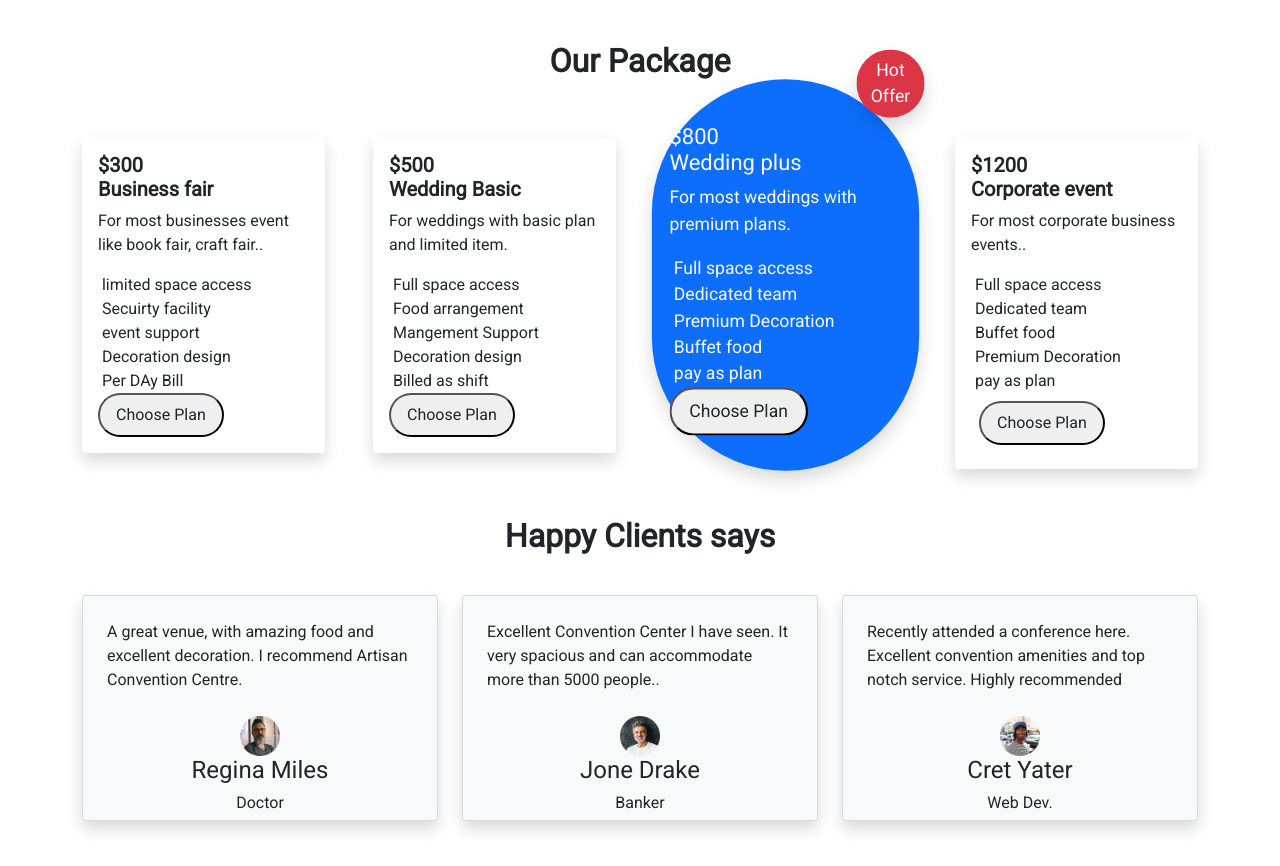
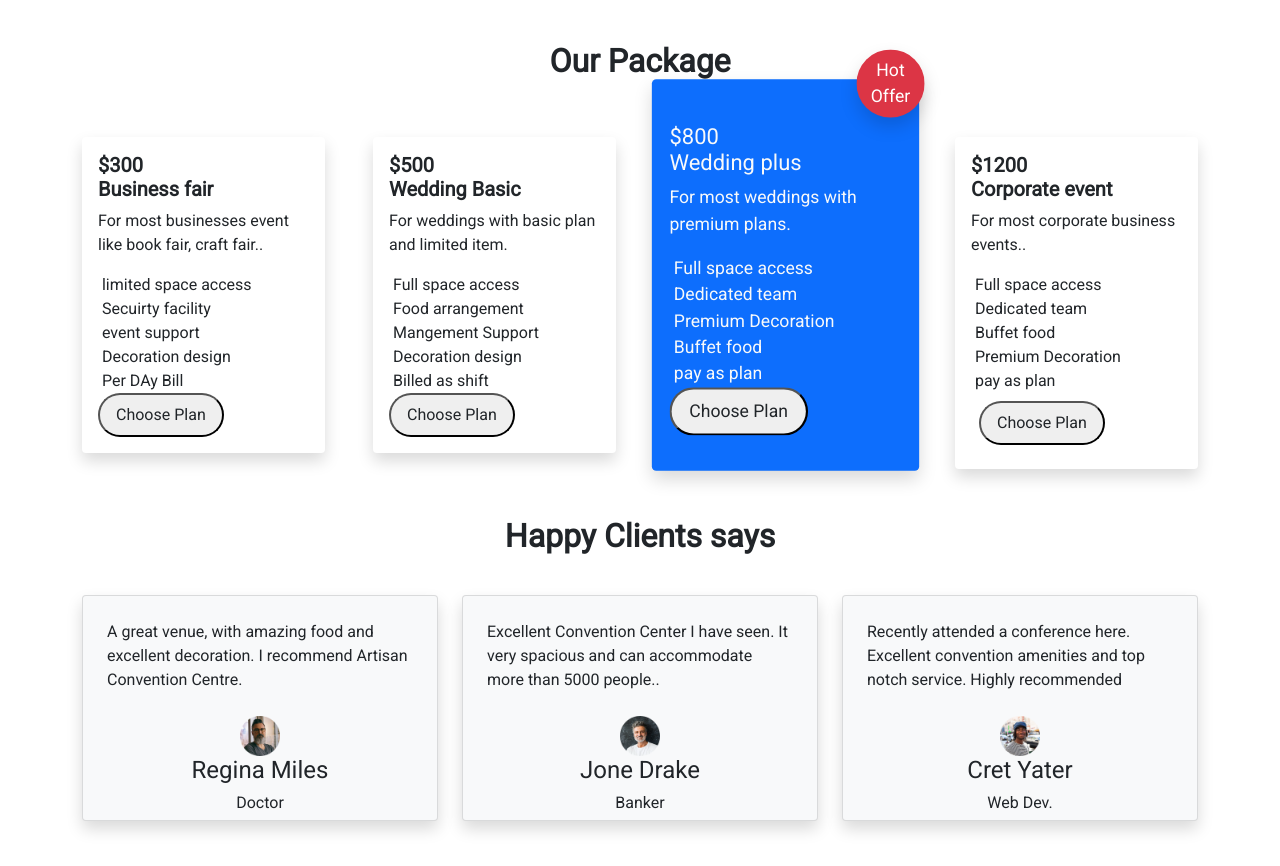
Before and after one commit to Asadsheblu/Artisan-convention-center, a plain HTML site: page index.html in a window 1280 px wide. Shown: the part 958-1824 px from the top of the page. Drawn offline with Linux system fonts and the light colour scheme.

Commit message:
choose-plan-btn-add

```diff
--- a/index.html
+++ b/index.html
@@ -189,7 +189,7 @@
           </div>
           <!--Card3-->
           <div class="col">
-            <div class="card bg-primary border-0 bg mt-2 text-light shadow rounded-pill pb-3 ">
+            <div class="card bg-primary border-0 bg mt-2 text-light shadow rounded pb-3 ">
               <div class="card-body">
                   <Button class="rounded-pill shadow bg-danger text-white btn ">Hot Offer</Button>
                 <h5 class="card-title"> $800 <br>
```
